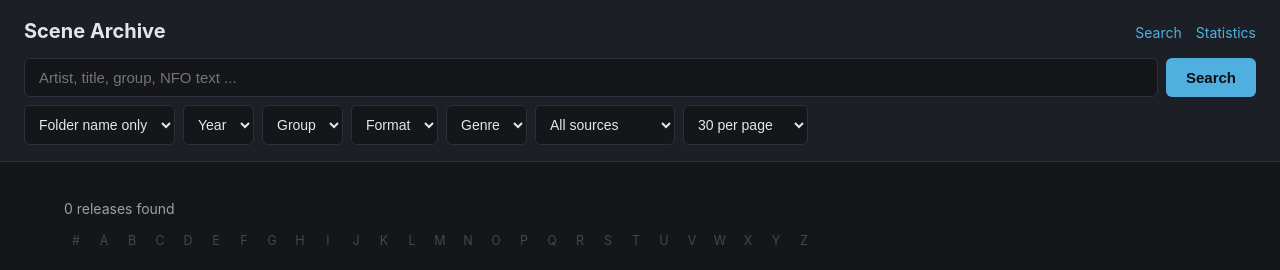
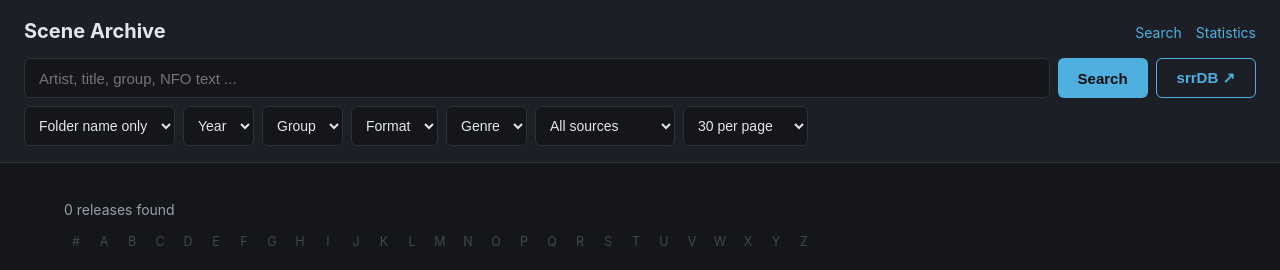
Before and after one commit to evidencedj/scene-archive-toolkit, a FastAPI app: page / in a window 1280 px wide. Shown: the top 270 px of the page. Run offline with FastAPI, Linux system fonts and the light colour scheme; data that the repository does not hold is empty.

Commit message:
Scene Archive Toolkit 1.3.0: srrDB button, executable pipeline scripts

```diff
--- a/archivedb/app/main.py
+++ b/archivedb/app/main.py
@@ -51,6 +51,9 @@ VERSION HISTORY
                    more. If empty, "Open in Explorer" and "Copy folder path"
                    are hidden on the detail page. FILES_FOLDER now defaults to
                    "scenereleases_srr". No database change.
+  1.10 2026-11-06  Search page: "srrDB" button next to "Search" (search.html
+                   1.6), looks up the entered term on srrDB in a new tab.
+                   No code change.
 """
 
 import os
--- a/archivedb/templates/search.html
+++ b/archivedb/templates/search.html
@@ -10,15 +10,32 @@
     1.5  2026-10-21  Source filter (srrDB / without srrDB) and "no srr" badge
                      in the result list. The filter is carried in all links
                      (sorting, A-Z, pagination).
+    1.6  2026-11-06  "srrDB" button next to "Search": opens the srrDB search
+                     with the term from the search box in a new tab
+                     (https://www.srrdb.com/browse/<term>/1). Empty box: only
+                     the cursor jumps into the search box. Enter still
+                     searches locally, Ctrl+Enter (Mac: Cmd+Enter) searches
+                     on srrDB.
 -#}
 {% extends "base.html" %}
 {% block title %}Search — Scene Archive{% endblock %}
 
 {% block searchbar %}
+<style>
+  /* srrDB button: secondary next to "Search", therefore outlined only */
+  .search-bar button.btn-secondary {
+    background: transparent;
+    color: var(--accent);
+    border: 1px solid var(--accent);
+    font-weight: 600;
+  }
+  .search-bar button.btn-secondary:hover { background: var(--tag-bg); }
+</style>
 <form class="search-bar" method="get" action="/">
   <div class="search-row-main">
     <input type="text" name="q" value="{{ q }}" placeholder="Artist, title, group, NFO text ...">
     <button type="submit">Search</button>
+    <button type="button" id="srrdb-search-btn" class="btn-secondary" title="Search this term on srrDB (new tab, Ctrl+Enter)">srrDB &#8599;</button>
   </div>
   <div class="search-row-filters">
   <select name="scope">
@@ -137,6 +154,22 @@
 // On load the cursor goes into the search box, existing text is selected.
 // preventScroll keeps the A-Z jump (#release-ID) working. No autofocus on
 // touch devices, so the on-screen keyboard does not pop up.
+// srrDB search: look up the term from the search box on srrDB in a new tab.
+var SRRDB_SEARCH_URL = 'https://www.srrdb.com/browse/';
+function srrdbSearch() {
+  var input = document.querySelector('input[name="q"]');
+  var term = input ? input.value.trim() : '';
+  if (!term) { if (input) input.focus(); return; }
+  window.open(SRRDB_SEARCH_URL + encodeURIComponent(term) + '/1', '_blank', 'noopener');
+}
+document.addEventListener('DOMContentLoaded', function () {
+  var btn = document.getElementById('srrdb-search-btn');
+  if (btn) btn.addEventListener('click', srrdbSearch);
+  var field = document.querySelector('input[name="q"]');
+  if (field) field.addEventListener('keydown', function (e) {
+    if (e.key === 'Enter' && (e.ctrlKey || e.metaKey)) { e.preventDefault(); srrdbSearch(); }
+  });
+});
 document.addEventListener('DOMContentLoaded', function () {
   if (!window.matchMedia('(pointer: fine)').matches) return;
   var input = document.querySelector('input[name="q"]');
```
Also changed, not shown: CHANGELOG.md, archivedb/README.md, 1 other file.
